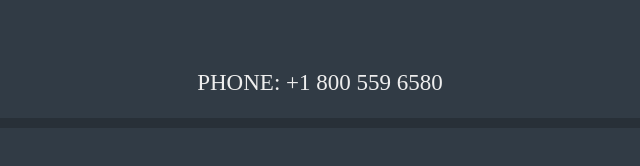
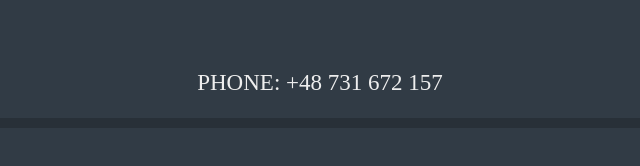
Before and after one commit to Serg-Bartosh/yana_portfolio, a plain HTML site: page archive.html in a window 1280 px wide. Shown: the part 6471-6637 px from the top of the page, 320-960 px from the left. Drawn offline with Linux system fonts and the light colour scheme; a web font is replaced by a local one.

Commit message:
Update archive.html

```diff
--- a/archive.html
+++ b/archive.html
@@ -273,7 +273,7 @@
 	<div class="wrap-footer">
 		<div class="zerogrid">
 			<div class="row">
-				<span class="phone">PHONE: +1 800 559 6580</span>
+				<span class="phone">PHONE: +48 731 672 157</span>
 
 	<div class="bottom-footer">
 		<div class="zerogrid">
```
